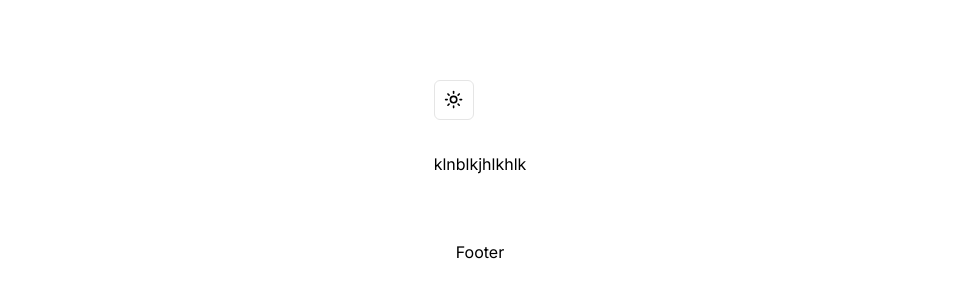
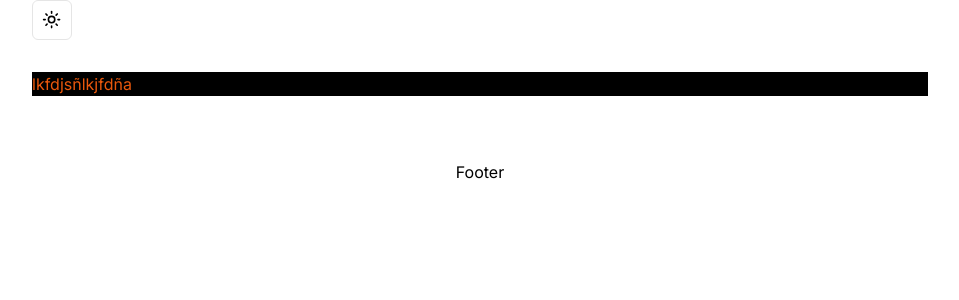
Before and after one commit to cacosat/ed-front, a Next.js app: page / in a window 1280 px wide. Shown: the top 300 px of the page, without its empty margins (160-1119 px from the left). Built offline with nearby package versions, Linux system fonts and the light colour scheme.

Commit message:
main layout margins

```diff
--- a/app/layout.js
+++ b/app/layout.js
@@ -18,7 +18,7 @@ export default function RootLayout({ children }) {
   return (
     <html lang="en">
       <body
-        className={`${inter.className}  antialiased`}
+        className={`${inter.className} antialiased flex justify-center`}
       >
         <ThemeProvider
           attribute="class"
@@ -26,7 +26,9 @@ export default function RootLayout({ children }) {
           enableSystem
           disableTransitionOnChange
         >
-          {children}
+          <div className='sm:mx-[10%] md:mx-[15%] mx-[8px] max-w-[1200px] w-full'>
+            {children}
+          </div>
         </ThemeProvider>
       </body>
     </html>
--- a/app/page.js
+++ b/app/page.js
@@ -3,10 +3,12 @@ import { ModeToggle } from "./components/modeToggle";
 
 export default function Home() {
   return (
-    <div className="flex flex-col items-center justify-items-center min-h-screen p-8 pb-20 gap-16 sm:p-20 ">
-      <main className="flex flex-col gap-8 row-start-2 items-center sm:items-start">
+    <div className="flex flex-col items-center justify-items-center min-h-screen gap-16 ">
+      <main className="flex flex-col gap-8 row-start-2 items-center sm:items-start w-full">
         <ModeToggle></ModeToggle>
-        klnblkjhlkhlk
+        <div className="w-full text-orange-600 bg-black">
+          lkfdjsñlkjfdña
+        </div>
       </main>
       <footer className="row-start-3 flex gap-6 flex-wrap items-center justify-center">
         <p>Footer</p>
```
